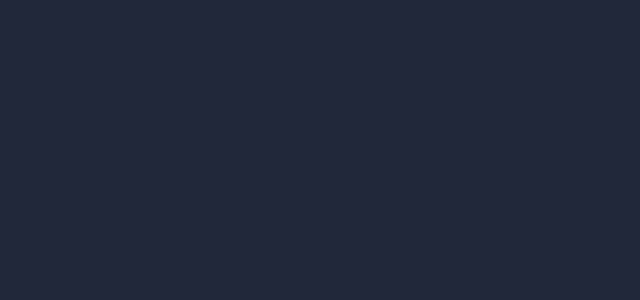
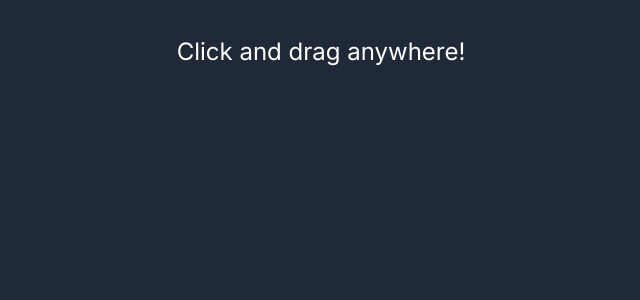
Before and after one commit to dizzzy7/the-project, a Next.js app: page /pen-tool in a window 1280 px wide. Shown: the top 300 px of the page, without its empty margins (319-959 px from the left). Built offline with nearby package versions, Linux system fonts and the light colour scheme.

Commit message:
feat: give instructions on how to use pen tool

```diff
--- a/src/app/pen-tool/page.tsx
+++ b/src/app/pen-tool/page.tsx
@@ -12,7 +12,12 @@ const PenToolApplication = dynamic(() => import('@/components/pen-tool/pen-tool'
 });
 
 const PenToolPage = () => {
-  return (<PenToolApplication />);
+  return (
+    <div className='relative'>
+      <PenToolApplication />
+      <div className='absolute top-9 left-1/2 -translate-x-1/2 select-none pointer-events-none text-white text-2xl'>Click and drag anywhere!</div>
+    </div>
+  );
 };
 
 export default PenToolPage;
```
